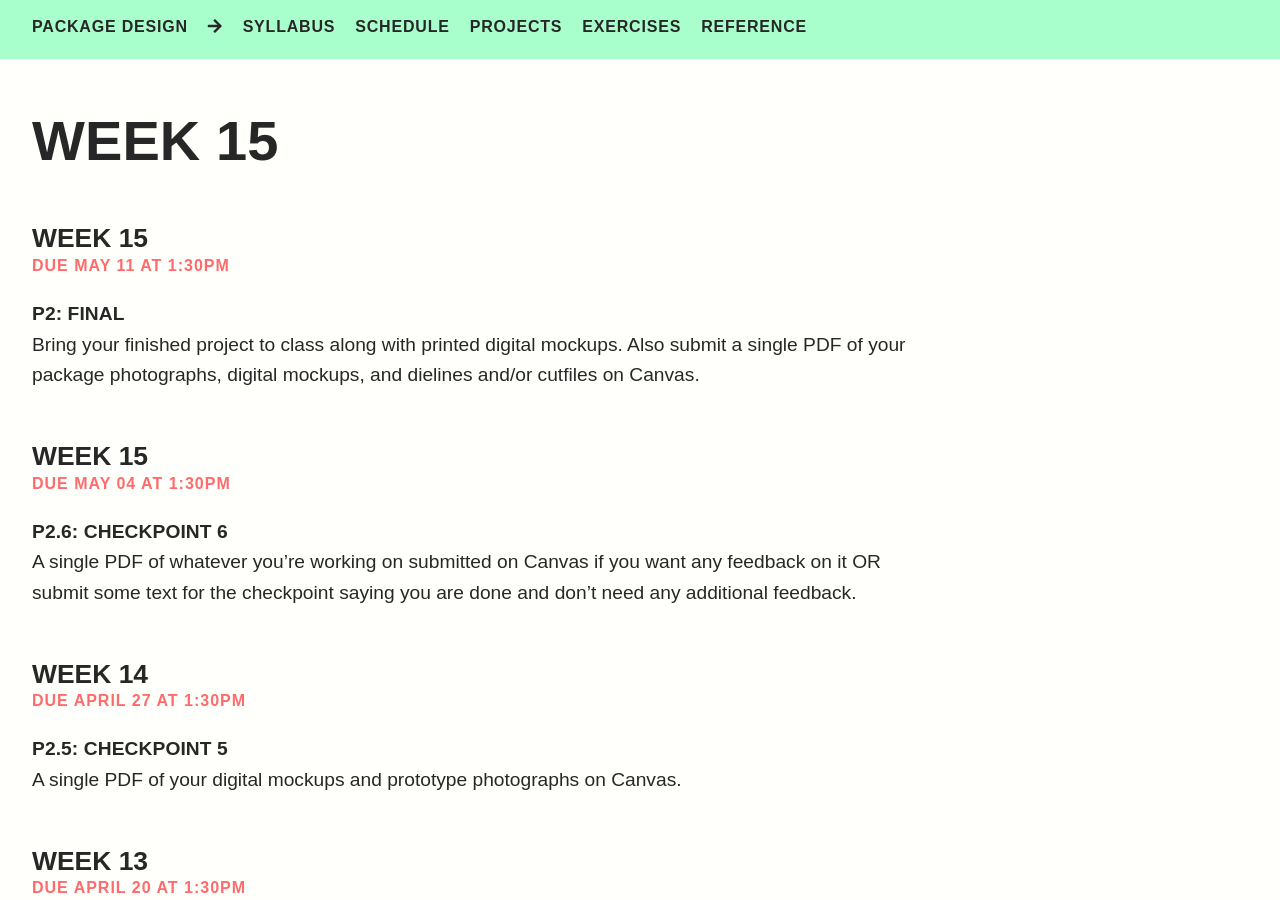
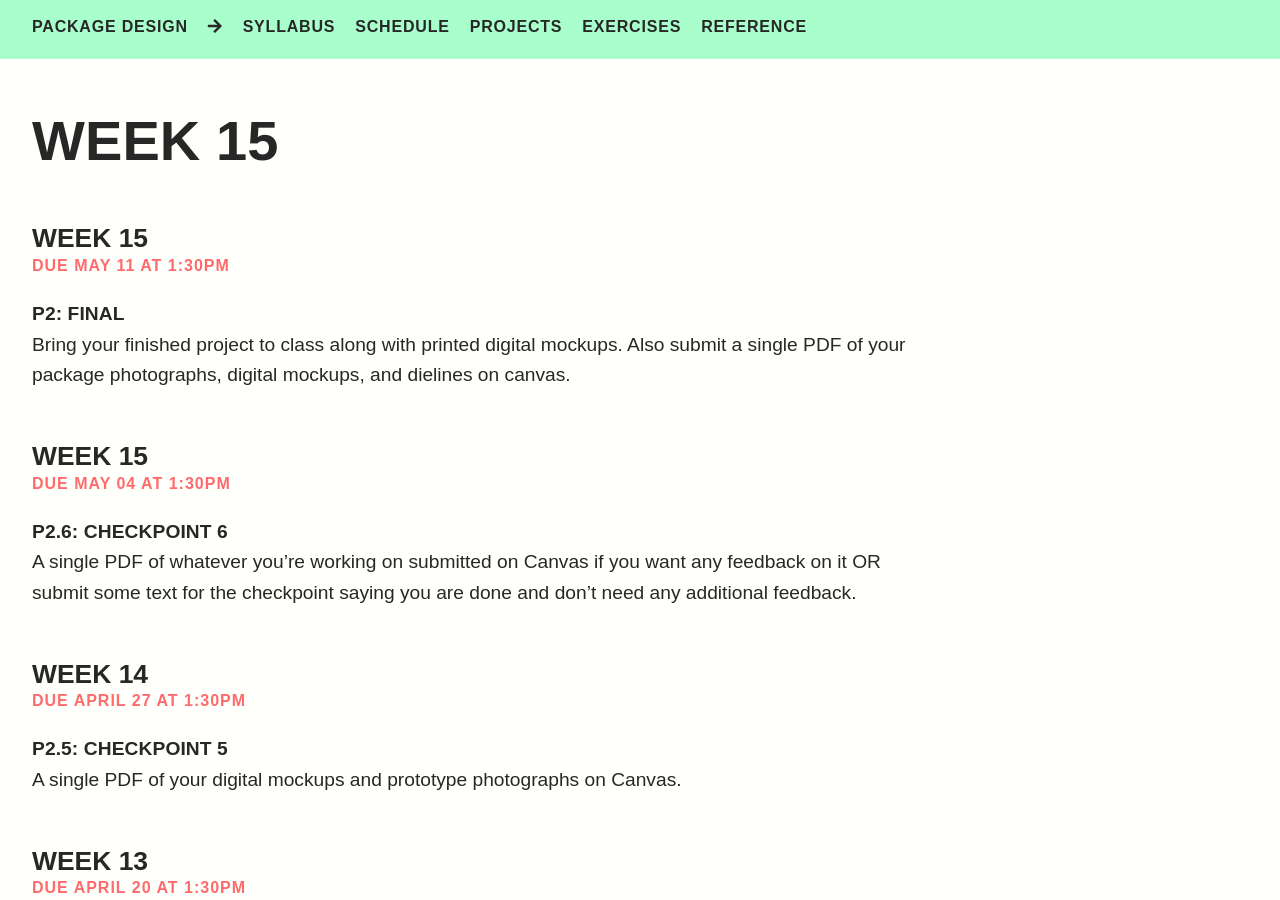
Before and after one commit to gmu-gd/package26-spring, a Jekyll site: the page built from _posts/due/2026-05-04-due.md, in a window 1280 px wide and 900 px high. Built offline with Jekyll 4.4.1, drawn with Linux system fonts in a browser that asks for light colours; some web fonts are replaced.

Commit message:
Update 2026-05-04-due.md

```diff
--- a/_posts/due/2026-05-04-due.md
+++ b/_posts/due/2026-05-04-due.md
@@ -6,4 +6,4 @@ categories: [due]
 day: week
 ---
 #### P2: Final
-Bring your finished project to class along with printed digital mockups. Also submit a single PDF of your package photographs, digital mockups, and dielines and/or cutfiles on Canvas.
+Bring your finished project to class along with printed digital mockups. Also submit a single PDF of your package photographs, digital mockups, and dielines on canvas.
```
